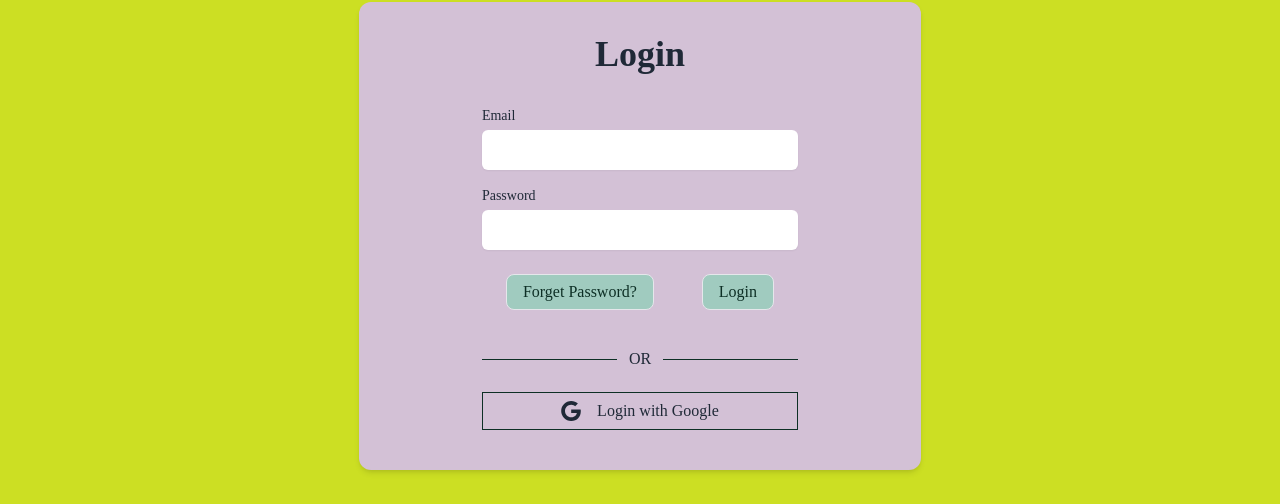
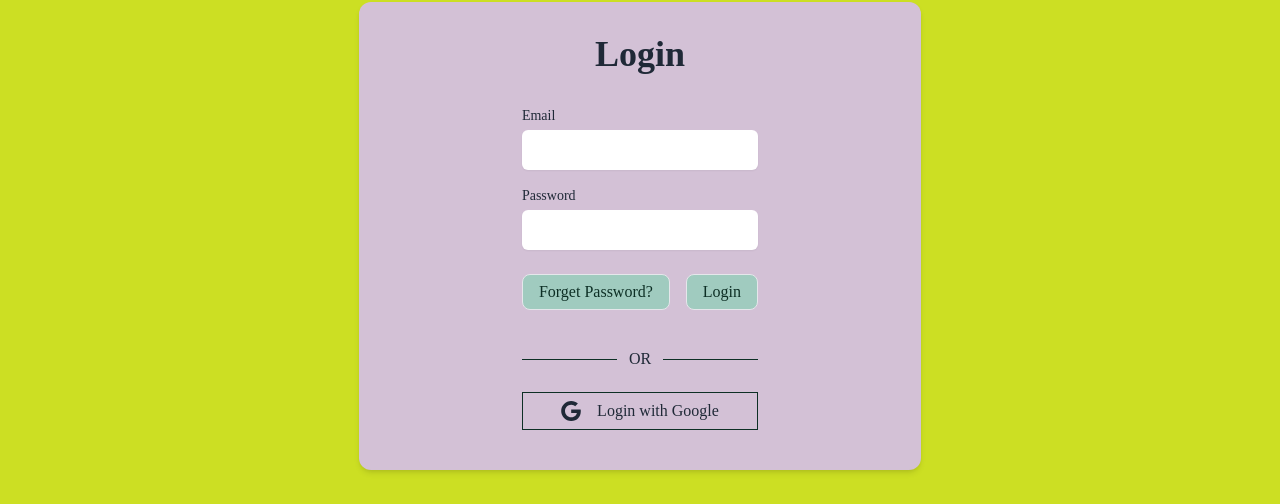
Before and after one commit to boobaGreen/S2I-STUDY_BUDDY_HUB_4COACH, a React (Vite) app in the folder front/: page /login in a window 1280 px wide. Shown: the part 192-696 px from the top of the page. Built offline with nearby package versions, Linux system fonts and the light colour scheme; no server answers; the HTML template or start-up script is replaced by a standard one.

Commit message:
chat and group work4

```diff
--- a/front/src/pages/Cover.jsx
+++ b/front/src/pages/Cover.jsx
@@ -25,7 +25,7 @@ function Cover() {
     <OutletMainLayout>
       <div className=" w-[90%] md:w-[50%] flex justify-center self-center mt-24 ">
         <OutletPrimaryTab>
-          <div className="flex gap-8 w-full justify-center">
+          <div className="flex gap-2 w-full justify-center">
             <div className="flex items-center">
               <CustomButton onClick={goToSignup}>
                 <p>Sign Up</p>
--- a/front/src/pages/Login.jsx
+++ b/front/src/pages/Login.jsx
@@ -121,7 +121,10 @@ function Login() {
         <OutletPrimaryTab>
           <CustomTitle>Login</CustomTitle>
 
-          <form onSubmit={handleSubmit(onSubmitHandler)}>
+          <form
+            onSubmit={handleSubmit(onSubmitHandler)}
+            className="max-w-[90%]"
+          >
             {/* //EMAIL */}
             <div className="mt-4">
               <CustomLabel>Email</CustomLabel>
@@ -144,15 +147,15 @@ function Login() {
             </div>
 
             {/* //BUTTONS */}
-            <div className="flex justify-center items-center">
+            <div className="flex justify-center items-center gap-4">
               {/* //Forget Password */}
-              <div className="flex items-center justify-center m-6">
+              <div className="flex items-center justify-center my-6">
                 <CustomButton onClick={goToForgetPassword}>
                   Forget Password?
                 </CustomButton>
               </div>
               {/* //LOGIN*/}
-              <div className="flex items-center justify-center m-6">
+              <div className="flex items-center justify-center">
                 <CustomButton
                   type="submit"
                   onClick={handleSubmit(onSubmitHandler)}
--- a/front/src/pages/Signup.jsx
+++ b/front/src/pages/Signup.jsx
@@ -112,7 +112,10 @@ function Signup() {
       <div className=" w-[90%] md:w-[50%] flex justify-center self-center mt-12 mb-24 ">
         <OutletPrimaryTab>
           <CustomTitle>SignUp</CustomTitle>
-          <form onSubmit={handleSubmit(onSubmitHandler)}>
+          <form
+            className="max-w-[90%]"
+            onSubmit={handleSubmit(onSubmitHandler)}
+          >
             <div>
               <CustomLabel>Name</CustomLabel>
               <CustomInputBox>
@@ -153,7 +156,7 @@ function Signup() {
                 <div>{errors.passwordConfirm?.message}</div>
               </CustomInputBox>
             </div>
-            <div className="flex items-center justify-center m-6 gap-6">
+            <div className="flex items-center justify-center m-6 gap-2">
               <CustomButton
                 type="submit"
                 onClick={handleSubmit(onSubmitHandler)}
```
